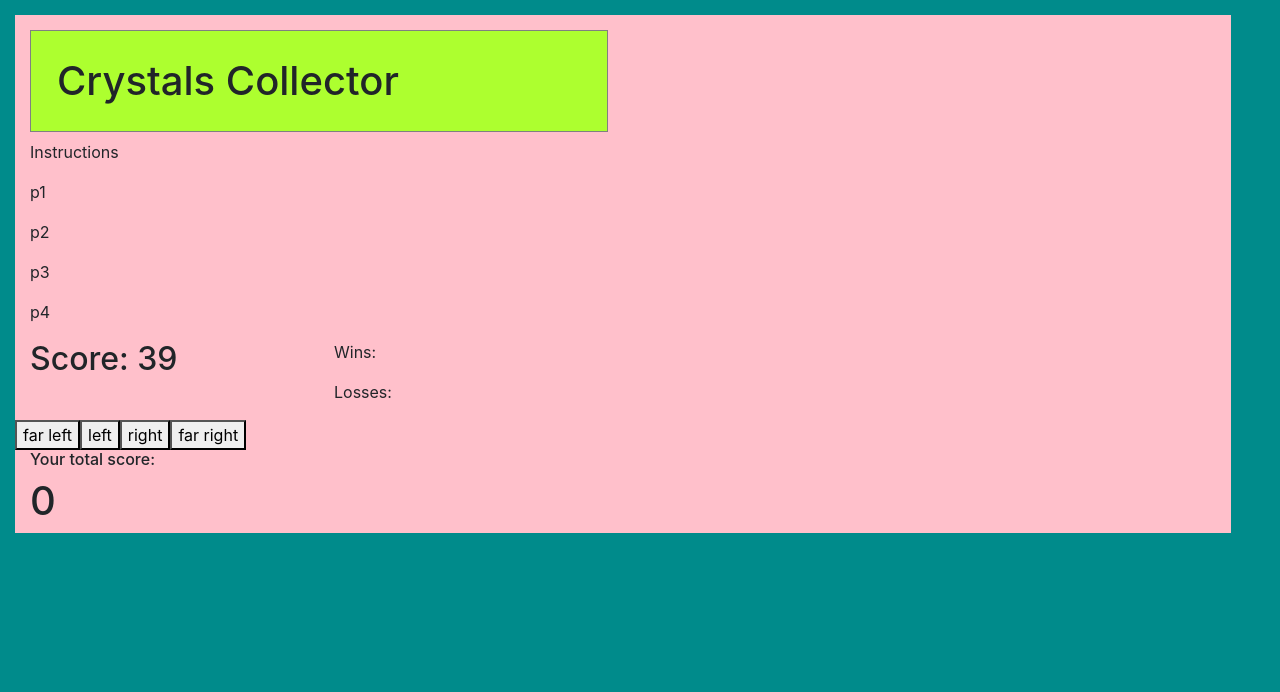
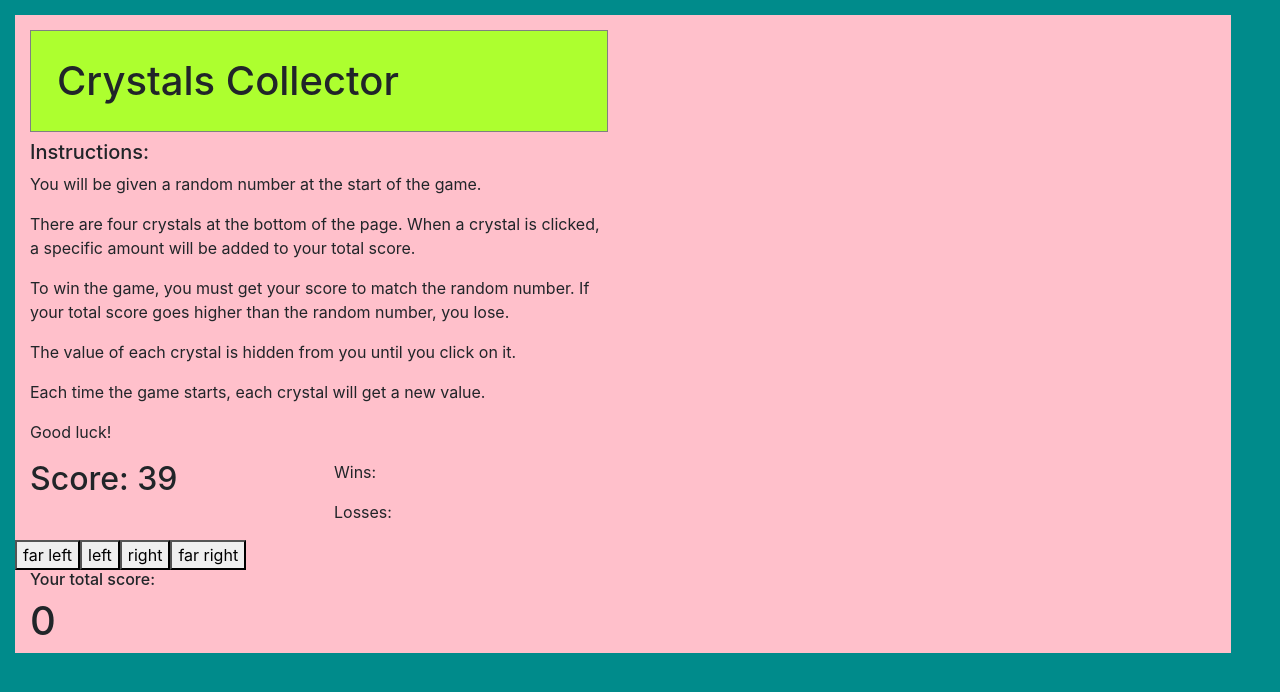
Before and after one commit to zaxblackdragon/unit-4-game, a plain HTML site: page index.html in a window 1280 px wide. Drawn offline with nearby package versions, Linux system fonts and the light colour scheme.

Commit message:
Instructions added to the html

```diff
--- a/assets/javascript/game.js
+++ b/assets/javascript/game.js
@@ -0,0 +1,3 @@
+$(document).ready(function () {
+console.log("ther");
+});
--- a/index.html
+++ b/index.html
@@ -8,7 +8,7 @@
     <link rel="stylesheet" type="text/css" media="screen" href="assets/reset/reset.css" />
     <link rel="stylesheet" type="text/css" media="screen" href="assets/css/style.css" />
     <link href="https://stackpath.bootstrapcdn.com/bootstrap/4.1.3/css/bootstrap.min.css" rel="stylesheet" integrity="sha384-MCw98/SFnGE8fJT3GXwEOngsV7Zt27NXFoaoApmYm81iuXoPkFOJwJ8ERdknLPMO" crossorigin="anonymous">
-    <script src="assets/javascript/game.js"></script>
+
 </head>
 <body id="body">
     <div id="masterContainer" class="container">
@@ -21,11 +21,13 @@
 
         <div class="row">
                 <div id="instructions" class="col-md-6">
-                    <p>Instructions</p>
-                    <p>p1</p>
-                    <p>p2</p>
-                    <p>p3</p>
-                    <p>p4</p>
+                    <h5>Instructions:</h5>
+                    <p>You will be given a random number at the start of the game.</p>
+                    <p>There are four crystals at the bottom of the page. When a crystal is clicked, a specific amount will be added to your total score.</p>
+                    <p>To win the game, you must get your score to match the random number. If your total score goes higher than the random number, you lose.</p>
+                    <p>The value of each crystal is hidden from you until you click on it.</p>
+                    <p>Each time the game starts, each crystal will get a new value.</p>
+                    <p>Good luck!</p>
                 </div>
             </div>
 
@@ -55,4 +57,6 @@
 
     </div>
 </body>
+<script src="https://code.jquery.com/jquery.js"></script>
+<script src="assets/javascript/game.js"></script>
 </html>
```
